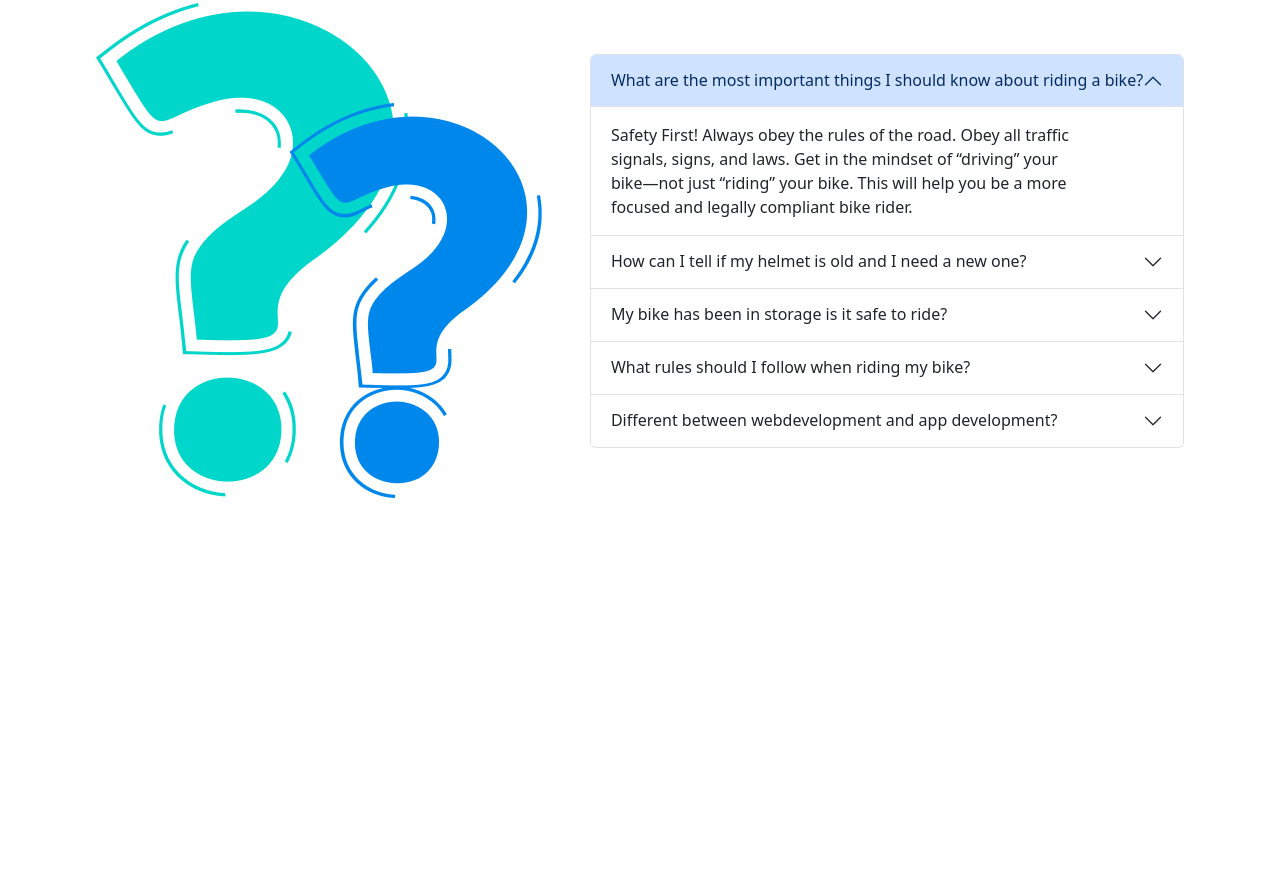
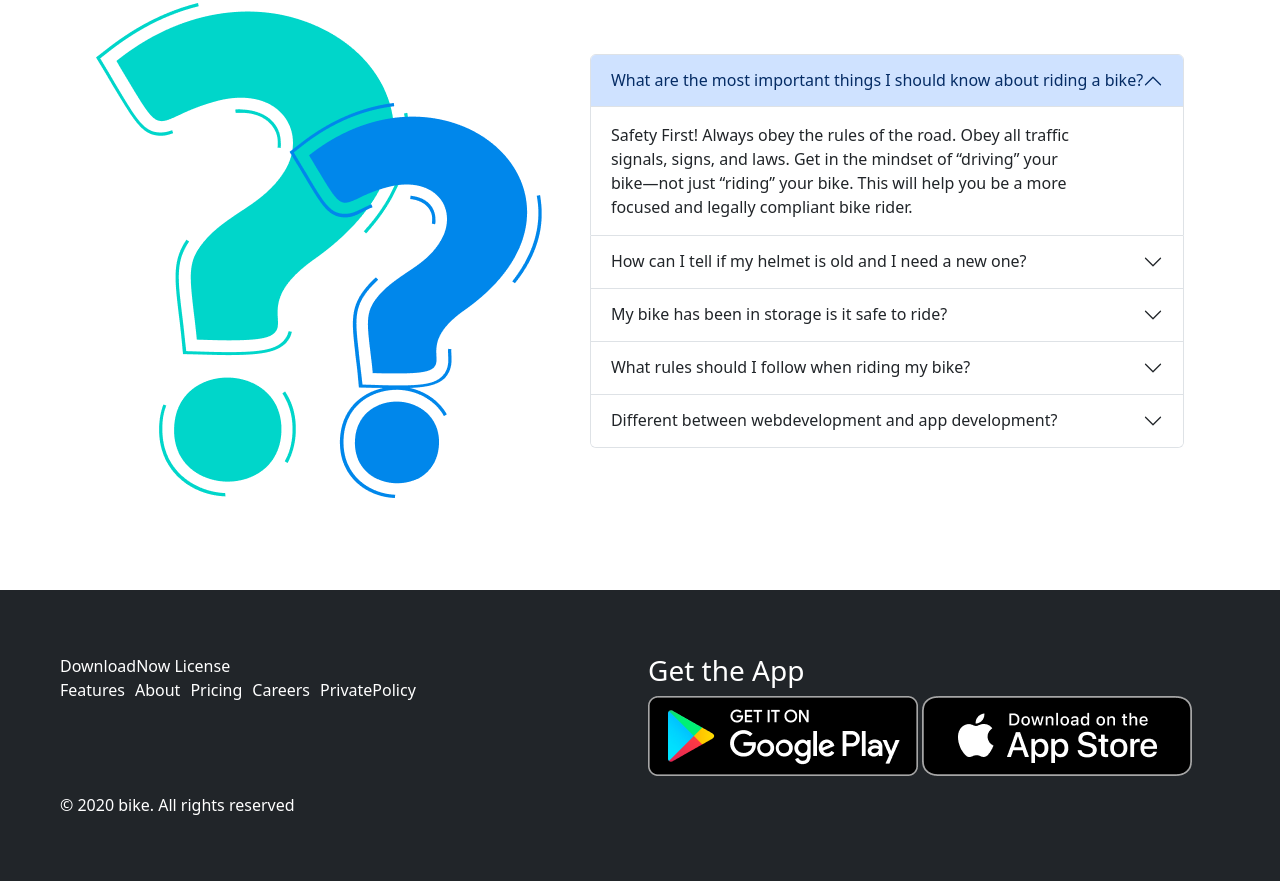
Before and after one commit to parvejpappu100/Bike-zone, a plain HTML site: page index.html in a window 1280 px wide. Shown: the part 2780-3661 px from the top of the page. Before the commit the page ends 3386 px from the top, so only its background shows below. Drawn offline with nearby package versions, Linux system fonts and the light colour scheme.

Commit message:
footer added

```diff
--- a/index.html
+++ b/index.html
@@ -243,8 +243,30 @@
       </section>
     </main>
     <!-- Footer  -->
-    <footer class="">
-
+    <footer>
+      <div class="container-fluid  text-bg-dark">
+        <div class="row p-5 g-3">
+          <div class="col-12 col-sm-12 col-md-6 col-lg-6 col-xl-6 col-xxl-6">
+            <a href="" class="bz-nav-link">DownloadNow</a>
+            <a href="" class="bz-nav-link">License</a>
+            <nav class="nav bg-dark bz-nav-item" data-bs-theme="dark">
+              <a class="nav-link bz-nav-link" href="#">Features</a>
+              <a class="nav-link bz-nav-link" href="#">About</a>
+              <a class="nav-link bz-nav-link" href="#">Pricing</a>
+              <a class="nav-link bz-nav-link" href="#">Careers</a>
+              <a class="nav-link bz-nav-link ">PrivatePolicy</a>
+            </nav>
+          </div>
+          <div class="col-12 col-sm-12 col-md-6 col-lg-6 col-xl-6 col-xxl-6">
+            <h3>Get the App</h3>
+            <img class="" src="images/android.png" alt="">
+            <img src="images/ios.png" alt="">
+          </div>
+          <div class="col-12 col-sm-12 col-md-6 col-lg-6 col-xl-6 col-xxl-6">
+            <p> © 2020 bike. All rights reserved</p>
+          </div>
+        </div>
+      </div>
     </footer>
 
     <!-- BS JS  -->
--- a/styles/style.css
+++ b/styles/style.css
@@ -29,3 +29,11 @@
 .bz-text-color{
     color: #FD6E0A;
 }
+.bz-nav-link {
+    text-decoration: none;
+    color: #FFFFFF;
+    padding: 0%;
+}
+.bz-nav-item{
+    gap: 10px;
+}
```
